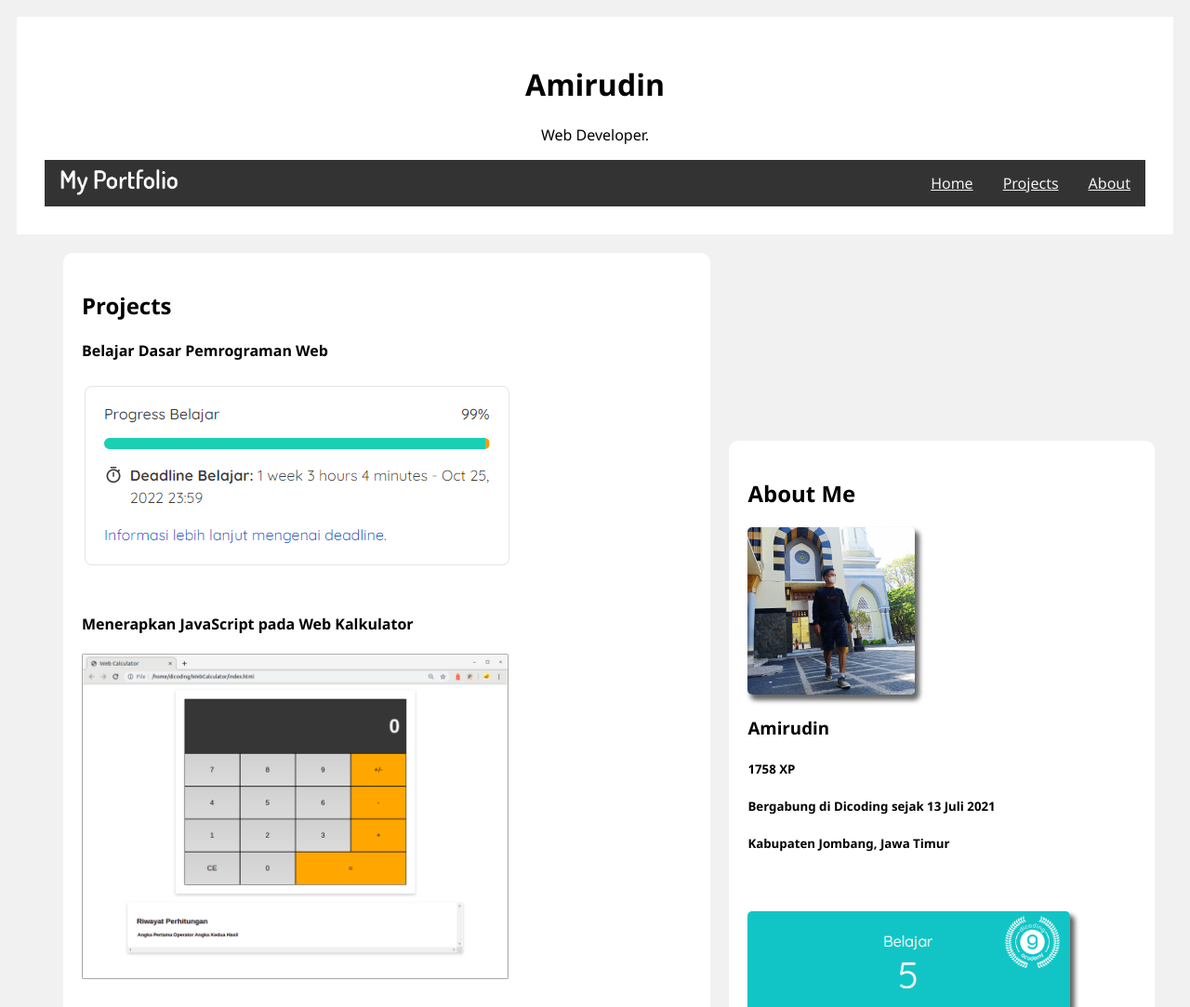
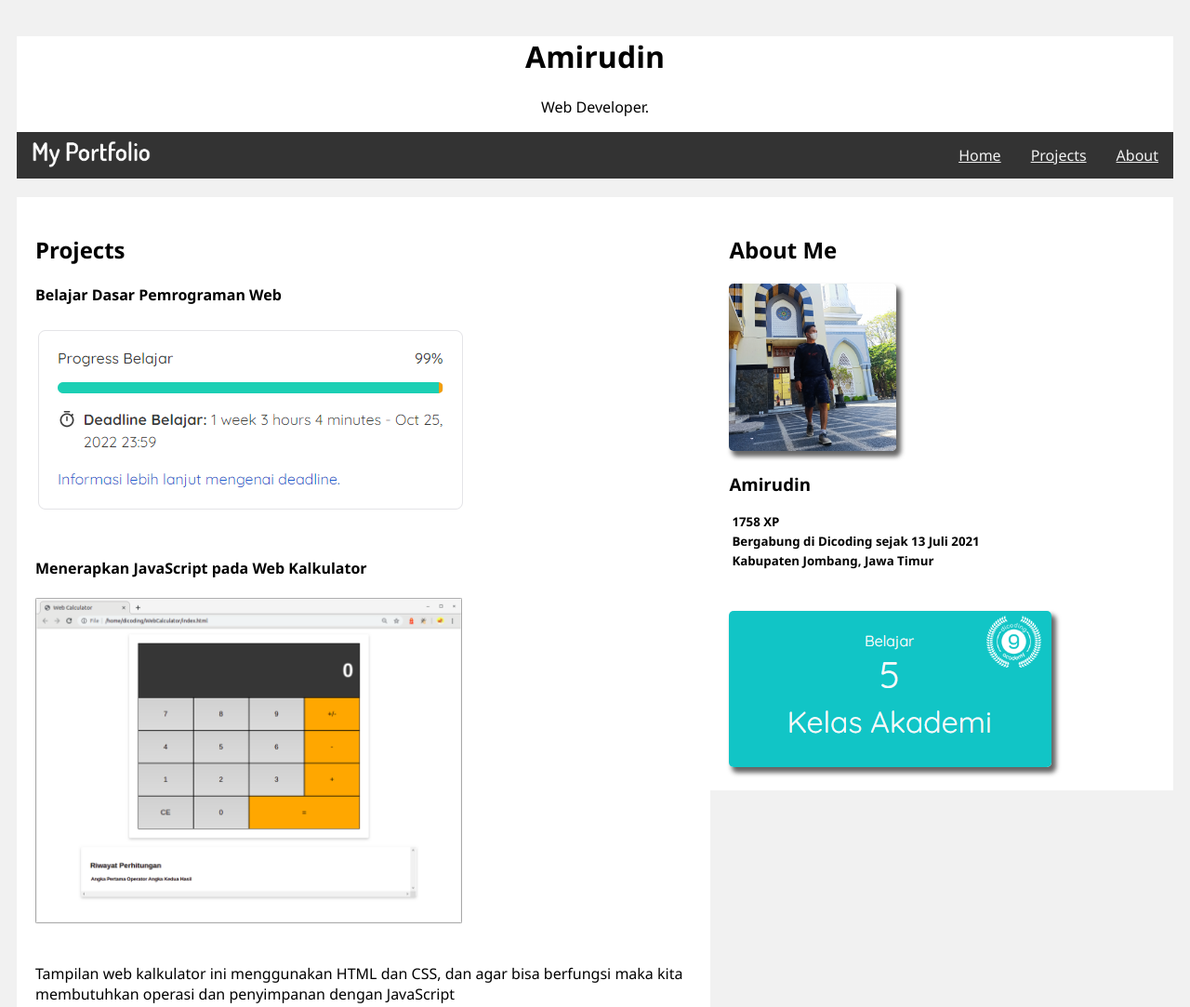
Before and after one commit to amirugamio/portfolio, a plain HTML site: page index.html in a window 1280 px wide. Shown: the top 1083 px of the page at 93% size. Drawn offline with Linux system fonts and the light colour scheme.

Commit message:
hapus padding

```diff
--- a/style.css
+++ b/style.css
@@ -9,11 +9,14 @@ body {
 }
 
 header {
-  padding: 30px;
+  /* padding: 30px; */
   text-align: center;
   background: white;
 }
 
+h5 {
+  margin: 3px;
+}
 .header h1 {
   font-size: 50px;
 }
@@ -46,13 +49,13 @@ header {
 .leftcolumn {
   float: left;
   width: 60%;
-  padding-left: 50px;
+  /* padding-left: 50px; */
 }
 
 .rightcolumn {
   float: left;
   width: 40%;
-  padding: 202px 20px 20px 20px;
+  /* padding: 202px 20px 20px 20px; */
 }
 
 .rightcolumn img {
@@ -64,7 +67,7 @@ header {
   background-color: white;
   padding: 20px;
   margin-top: 20px;
-  border-radius: 10px;
+  /* border-radius: 10px; */
 }
 
 .row:after {
```
